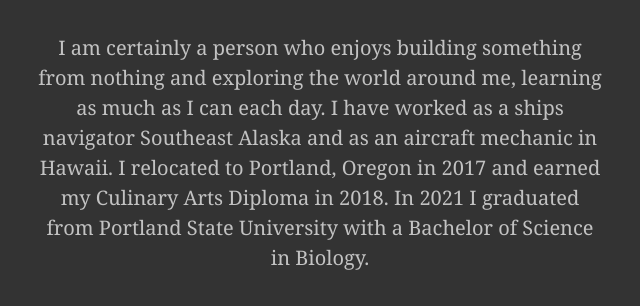
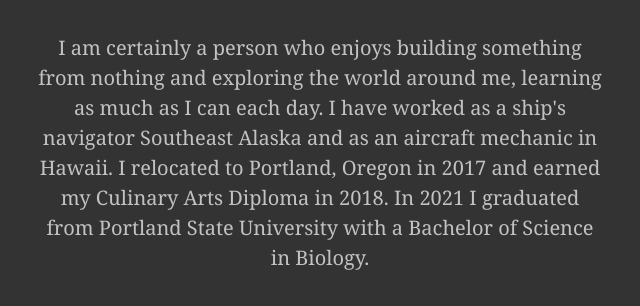
Before and after one commit to chapman311/chapman311.github.io, a plain HTML site: page index.html in a window 1280 px wide. Shown: the part 493-799 px from the top of the page, 320-960 px from the left. Drawn offline with nearby package versions, Linux system fonts and the light colour scheme.

Commit message:
Update index.html

```diff
--- a/index.html
+++ b/index.html
@@ -26,7 +26,7 @@
                         I am a full stack developer student at PDX Code Guild here in Portland, Oregon. I am incredibly fortunate to have found the coding path which provides a seemingly endless challenge that results in ostensibly endless possibilities.
                     </p>
                     <p class="fw1 pa3 white-70">
-                        I am certainly a person who enjoys building something from nothing and exploring the world around me, learning as much as I can each day. I have worked as a ships navigator Southeast Alaska and as an aircraft mechanic in Hawaii. I relocated to Portland, Oregon in 2017 and earned my Culinary Arts Diploma in 2018. In 2021 I graduated from Portland State University with a Bachelor of Science in Biology.
+                        I am certainly a person who enjoys building something from nothing and exploring the world around me, learning as much as I can each day. I have worked as a ship's navigator Southeast Alaska and as an aircraft mechanic in Hawaii. I relocated to Portland, Oregon in 2017 and earned my Culinary Arts Diploma in 2018. In 2021 I graduated from Portland State University with a Bachelor of Science in Biology.
                     </p>
                     <p class="fw1 pa3 white-70">
                         In my free time I can be found gaming on my PC or out in nature rock climbing, backpacking, and hiking.
```
